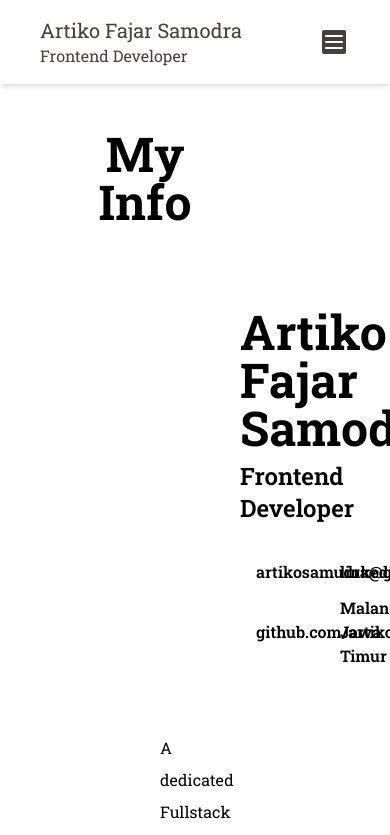
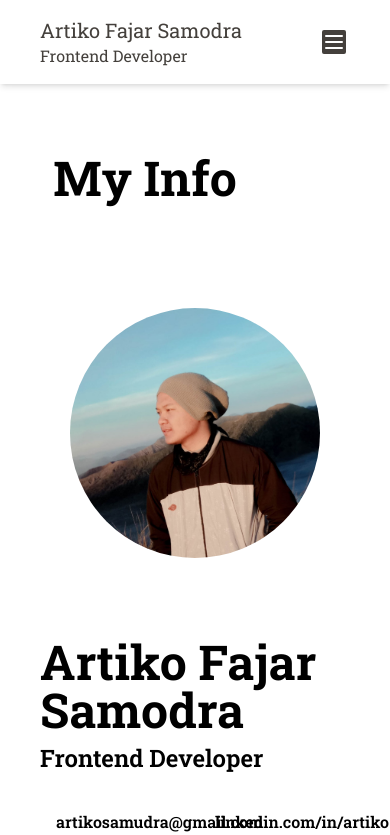
Before and after one commit to artikosamodra/porto-next, a Next.js app: page /page/About in a window 390 px wide. Shown: the top 835 px of the page. Built offline with nearby package versions, Linux system fonts and the light colour scheme.

Commit message:
prepare responsive page about my detail

```diff
--- a/src/app/page/About/Info.jsx
+++ b/src/app/page/About/Info.jsx
@@ -9,19 +9,19 @@ import Image from "next/image";
 
 const MyInfo = () => {
   return (
-    <section className="px-40 pt-32 pb-10">
+    <section className="lg:px-40 px-10 pt-32 pb-10">
       <TitlePage titlePage="My Info" />
       <div className="grid grid-cols-4 gap-20">
-        <div className="col-span-1 flex justify-center items-center">
+        <div className="lg:col-span-1 col-span-4 flex justify-center items-center">
           <Image
             src="/picture.jpg"
             alt="profil pic"
             width={250}
             height={250}
-            className="rounded-full p-5"
+            className="rounded-full"
           />
         </div>
-        <div className="col-span-3 flex flex-col justify-center">
+        <div className="lg:col-span-3 col-span-4 flex flex-col justify-center">
           <div className="text-5xl font-bold pb-2">Artiko Fajar Samodra</div>
           <div className="text-2xl font-semibold pb-8">Frontend Developer</div>
           <div className="grid grid-cols-2 gap-2 font-semibold">
```
